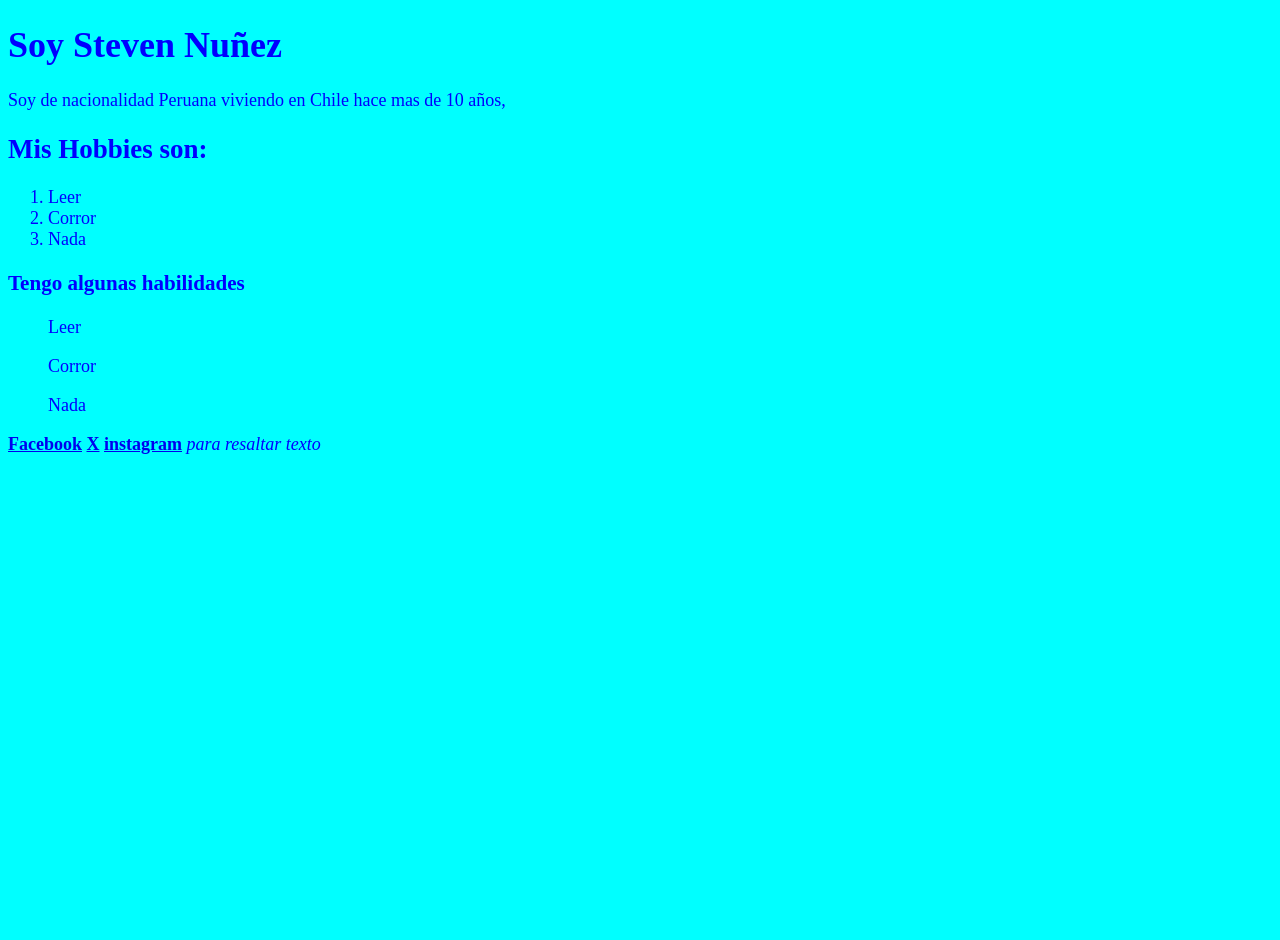
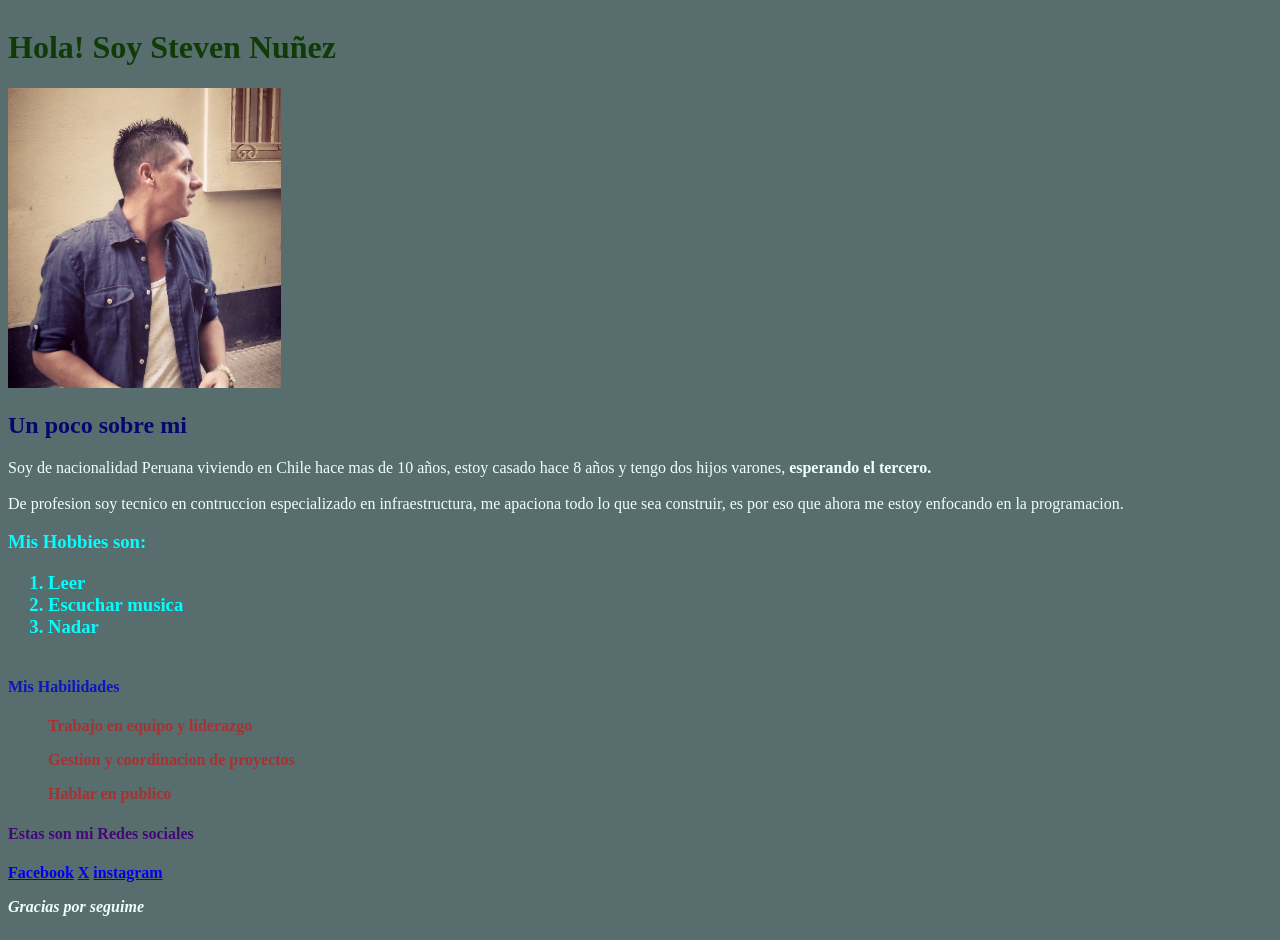
Before and after one commit to StevenNunez/Funval-G3, a plain HTML site: page practica_1/index.html in a window 1280 px wide. Before the commit the page ends 800 px from the top, so only its background shows below. Drawn offline with Linux system fonts and the light colour scheme.

Commit message:
Actualiacion para entrega de primer trabajo

```diff
--- a/practica_1/index.html
+++ b/practica_1/index.html
@@ -7,26 +7,43 @@
     <link rel="stylesheet" href="./styles.css">
 </head>
 <body>
-    <h1> Soy Steven Nuñez</h1>
-    <p> Soy de nacionalidad Peruana viviendo en Chile hace mas de 10 años,</p>
-    <h2>Mis Hobbies son:</h2>
+    <h1> Hola! Soy Steven Nuñez</h1>
+    <img
+        src="./imagenes/steven.jpg"
+        alt="Stevevn Nuñez"
+        height="300px"
+        />
+    <h2>Un poco sobre mi</h2>
+    <p> Soy de nacionalidad Peruana viviendo en Chile hace mas de 10 años, estoy casado hace
+        8 años y tengo dos hijos varones, <strong> esperando el tercero.</strong>
+        <br>
+        <br>
+        De profesion soy tecnico en contruccion especializado en infraestructura, me apaciona
+        todo lo que sea construir, es por eso que ahora me estoy enfocando en la programacion.
+    </p>
+    <h3 class="Hobies"><strong>Mis Hobbies son:<strong>
     <ol>
         <li>Leer</li>
-        <li>Corror</li>
-        <li>Nada</li>
+        <li>Escuchar musica</li>
+        <li>Nadar</li>
         </ol>
+    </h3>
 
-    <h3> Tengo algunas habilidades</h3>
-    <ul>Leer</ul>
-    <ul>Corror</ul>
-    <ul>Nada</ul>
+    <h4 class="Habilidades"> Mis Habilidades</h4>
+    <ul>Trabajo en equipo y liderazgo</ul>
+    <ul>Gestion y coordinacion de proyectos</ul>
+    <ul>Hablar en publico</ul>
+
+    <h4 id="Redes_sociales"> Estas son mi Redes sociales</h4>
 
     <a href="https://www.facebook.com/xistvn"><strong>Facebook</strong></a>
     <a href="https://x.com/stvnxi"><strong>X</strong></a>
     <a href="https://www.instagram.com/stvnxi"><strong>instagram</strong></a>
 
-<em> para resaltar texto </em>
- <br>
+    <p><em> Gracias por seguime </em></p>
+
+
+
 
 </body>
 </html>
--- a/practica_1/styles.css
+++ b/practica_1/styles.css
@@ -1,13 +1,46 @@
-/*2. CSS#
-Aplicarás un background usando el atributo
-style a la etiqueta <body>, la etiqueta <style>
- dentro de <head> la usaras ara aplicar estilos a las etiquetas
-  <h1> y <p>, y en un archivo externo enlazado con <link> aplicaras el resto de los estilos.
-*/
+*{
+  align-content: center;
+  align-self: center;
+}
+
+
   body{
-    background-color: aqua;
-    color: blue;
-    font-size: large;
-    width:auto;
-    height: auto;
+    background-color: rgb(88, 109, 109);
+    color: rgb(168, 49, 49);
+
+
+
+
   }
+
+  h1{
+    color: rgb(16, 58, 6);
+
+  }
+
+  h2{
+    color: rgb(5, 7, 110);
+  }
+
+ /*  h3{
+    color: rgb(47, 170, 30);
+  } */
+
+  p {
+    color: azure;
+  }
+
+
+  .Hobies {
+    color: aqua;
+
+  }
+
+  .Habilidades {
+    color: rgb(12, 24, 184);
+
+  }
+
+  #Redes_sociales {
+    color: rgb(67, 9, 121);
+  }
```
Also changed, not shown: dia_3/index.html (added, +35 -0 lines), dia_3/styles.css (added, +41 -0 lines), dia_2/styles.css (line endings or trailing spaces), practica_1/imagenes/steven.jpg (added).
